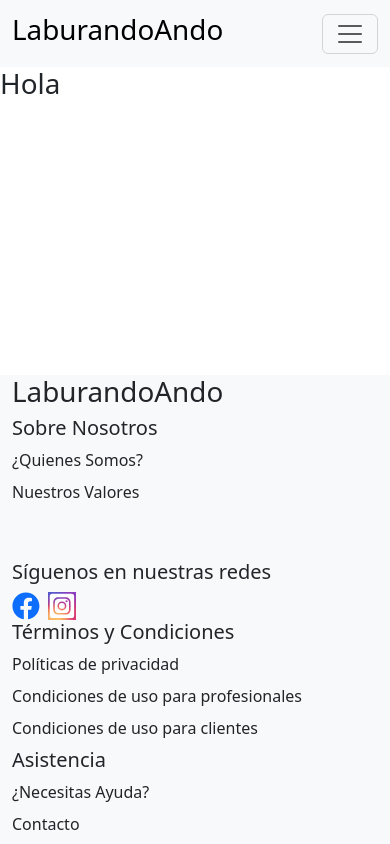
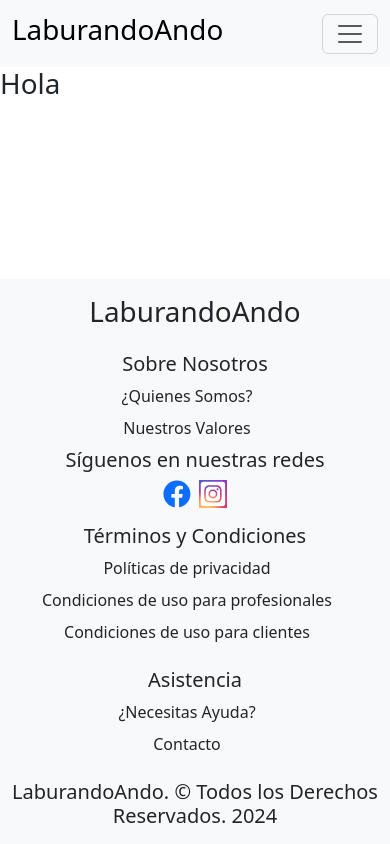
Before and after one commit to FranprzDev/LaburandoAndo, a React (Vite) app: page / in a window 390 px wide. Built offline with nearby package versions, Linux system fonts and the light colour scheme.

Commit message:
Se hicieron correcciones para que se vea mejor en las vistas de celular y tablet

```diff
--- a/src/components/Footer.jsx
+++ b/src/components/Footer.jsx
@@ -7,24 +7,24 @@ import { FaInstagramSquare } from "react-icons/fa"
 const Footer = () => {
   return (
     <footer className='bg-body-tertiary'>
-      <Container fluid="md">
+      <Container fluid="md" className='text-center text-md-start'>
         <Row>
-            <Col md={3}>
+            <Col className='mt-3 mt-md-0' md={6} lg={3}>
             <Link to={'/'} className='navbar-brand'><h5 className='display-6'>LaburandoAndo</h5></Link>
             </Col>
-            <Col md={3}>
+            <Col className='mt-3 mt-md-0' md={6} lg={3}>
             <h5>Sobre Nosotros</h5>
             <ul className='list-group'>
                 <Link to={'/'} className='list-group-item border-0 pt-0 ps-0 bg-body-tertiary'>¿Quienes Somos?</Link>
                 <Link to={'/'} className='list-group-item border-0 pt-0 ps-0 bg-body-tertiary'>Nuestros Valores</Link>
             </ul>
-            <article className='mt-5'>
+            <article className='mt-lg-5'>
                 <h5>Síguenos en nuestras redes</h5>
                 <Link><FaFacebook className='fs-1 text-primary'/></Link>
                 <Link><FaInstagramSquare className='fs-1 ms-2 instagramLogo'/></Link>
             </article>
             </Col>
-            <Col md={3}>
+            <Col className='mt-3 mt-md-3 mt-lg-0' md={6} lg={3}>
             <h5>Términos y Condiciones</h5>
             <ul className='list-group'>
                 <Link to={'/'} className='list-group-item border-0 pt-0 ps-0 bg-body-tertiary'>Políticas de privacidad</Link>
@@ -32,7 +32,7 @@ const Footer = () => {
                 <Link to={'/'} className='list-group-item border-0 pt-0 ps-0 bg-body-tertiary'>Condiciones de uso para clientes</Link>
             </ul>
             </Col>
-            <Col md={3}>
+            <Col className='mt-3 mt-md-3 mt-lg-0' md={6} lg={3}>
             <h5>Asistencia</h5>
             <ul className='list-group'>
                 <Link to={'/'} className='list-group-item border-0 pt-0 ps-0 bg-body-tertiary'>¿Necesitas Ayuda?</Link>
@@ -40,6 +40,7 @@ const Footer = () => {
             </ul>
             </Col>
         </Row>
+        <h5 className='text-center my-3'>LaburandoAndo. &copy; Todos los Derechos Reservados. 2024</h5>
       </Container>
     </footer>
   )
```
